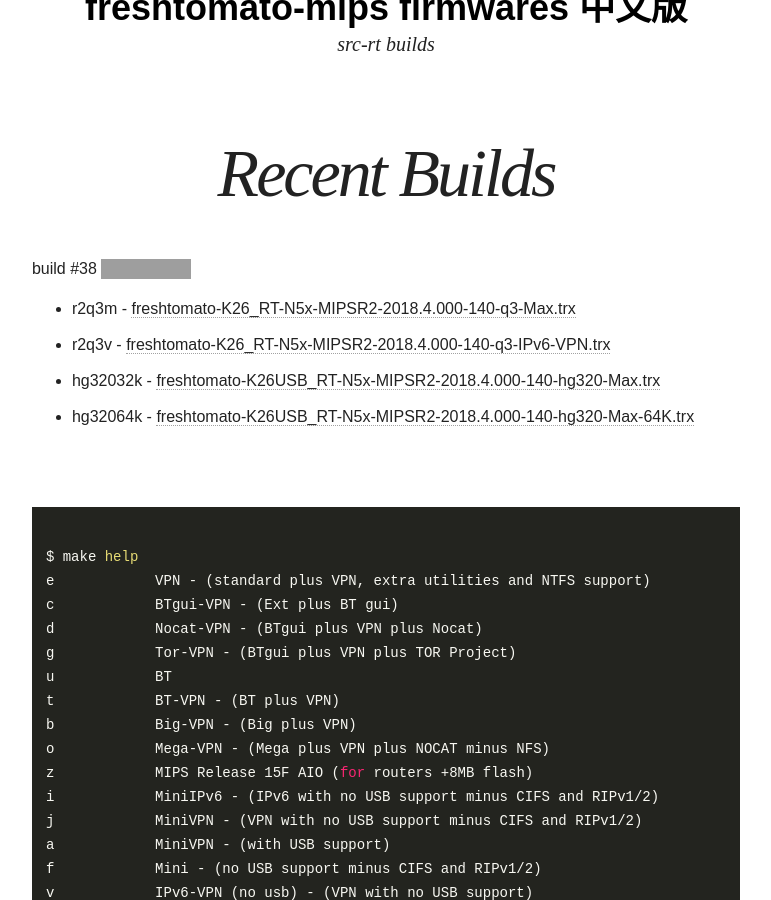
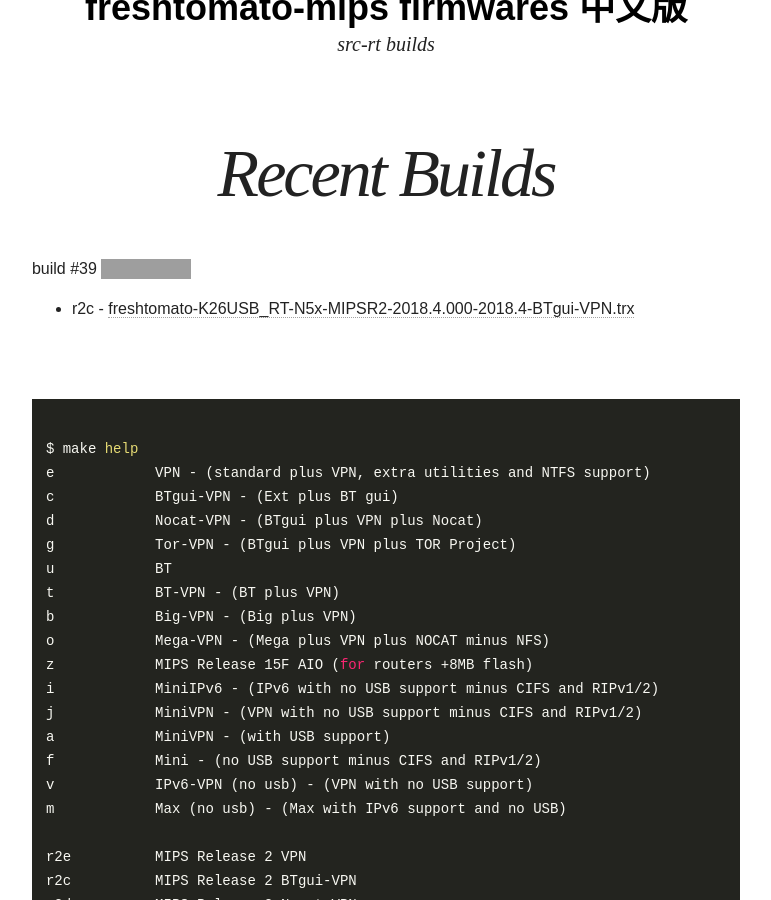
Before and after one commit to oglopss/freshtomato-mips-ci-jekyll, a Jekyll site: the page built from index.html, in a window 1280 px wide and 900 px high, scrolled down 339 px. Shown: the whole window, without its empty margins (254-1025 px from the left). Built offline with Jekyll 4.4.1, drawn with Linux system fonts in a browser that asks for light colours; nearby versions of some CDN libraries; grey boxes are pictures that could not be loaded.

Commit message:
Travis build 39 r2c pushed to gh-pages

```diff
--- a/_data/ss.yml
+++ b/_data/ss.yml
@@ -1,6 +1,3 @@
-build: 38
+build: 39
 files:
-  - 0003 r2q3v freshtomato-K26_RT-N5x-MIPSR2-2018.4.000-140-q3-IPv6-VPN.trx
-  - 0002 r2q3m freshtomato-K26_RT-N5x-MIPSR2-2018.4.000-140-q3-Max.trx
-  - 0004 hg32032k freshtomato-K26USB_RT-N5x-MIPSR2-2018.4.000-140-hg320-Max.trx
-  - 0005 hg32064k freshtomato-K26USB_RT-N5x-MIPSR2-2018.4.000-140-hg320-Max-64K.trx
+  - 0002 r2c freshtomato-K26USB_RT-N5x-MIPSR2-2018.4.000-2018.4-BTgui-VPN.trx
```
Also changed, not shown: 1 other file.
